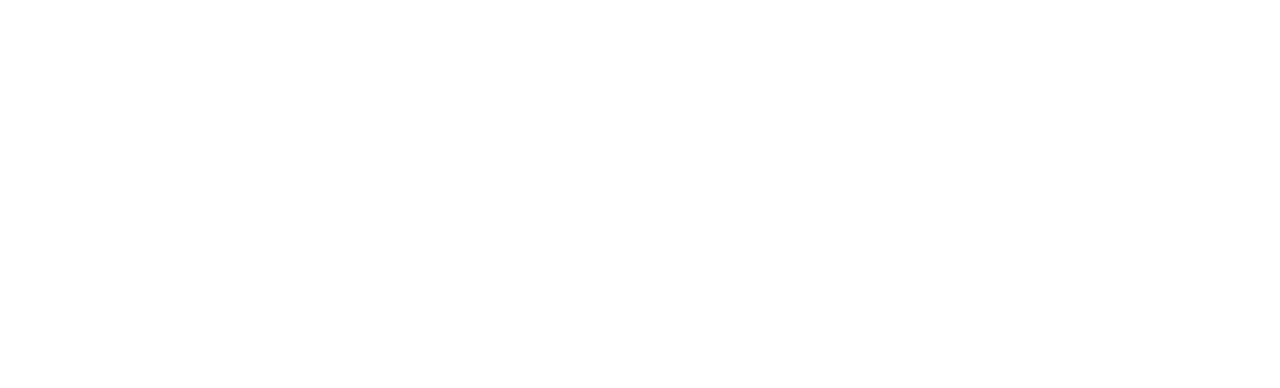
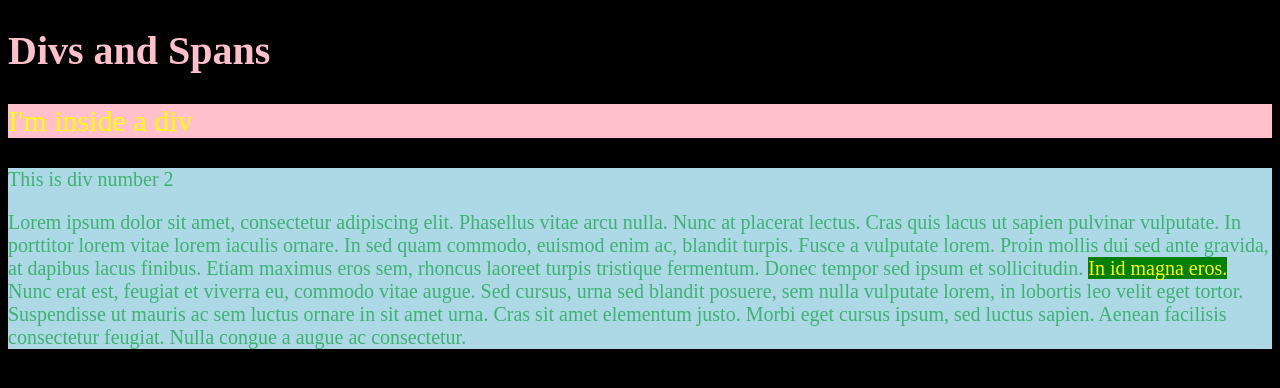
Before and after one commit to mmelgies/exercises, a plain HTML site: page firstPageOdin/fpo2.html in a window 1280 px wide. Drawn offline with Linux system fonts and the light colour scheme.

Commit message:
yt tutorial from odin foundation

```diff
--- a/firstPageOdin/fpo.css
+++ b/firstPageOdin/fpo.css
@@ -0,0 +1,45 @@
+body {
+    background-color: black;
+    color:white;
+    font-size: 20px;
+}
+
+p   {
+    color: rgb(60, 179, 113);
+}
+
+h1 {
+    color: pink
+}
+
+/*div {
+    background: pink;
+    width: 500px;
+    height: 500px;
+
+}*/
+
+span {
+    color: yellow;
+    /*font-size: 40px;
+    font-weight: bold;*/
+}
+
+.top-section {
+    background: pink;
+}
+
+.bottom-section {
+    background: lightblue;
+
+}
+
+.intro {
+    font-size: 30px;
+    color: yellow;
+}
+
+.highlight {
+    background: green;
+
+}
--- a/firstPageOdin/fpo.html
+++ b/firstPageOdin/fpo.html
@@ -4,13 +4,15 @@
     <head>
         <meta charset="utf-8">
         <title>First Odin Website</title>
+        <link rel="stylesheet" href="fpo.css">
     </head>
     <body>
+        <a href="fpo2.html">The second webstite</a>
         <p>The Odin</p>
         <p>the second line</p>
         <p><a href="https://www.google.com/">Lorem ipsum dolor sit amet,
             consectetur adipiscing elit. </a>
-            Etiam vestibulum <a href="fpo2.html">nisi quis augue</a> viverra egestas.
+            Etiam vestibulum  viverra egestas.
             <strong>Maecenas vestibulum diam eget lectus sollicitudin,
             nec mollis lorem rhoncus.</strong> <em>Etiam luctus sollicitudin
             turpis sit amet porttitor.</em> Donec efficitur faucibus lacus,
--- a/firstPageOdin/fpo2.html
+++ b/firstPageOdin/fpo2.html
@@ -0,0 +1,23 @@
+<!DOCTYPE html>
+
+<html>
+    <head>
+        <meta charset="utf-8">
+        <title>Second Odin Website</title>
+        <link rel="stylesheet" href="fpo.css">
+    </head>
+    <body>
+        <h1>Divs and Spans</h1>
+        <div class="top-section">
+            <p class="intro">I'm inside a div</p>
+        </div>
+
+        <div class="bottom-section">
+            <p>This is div number 2</p>
+            <p> Lorem ipsum dolor sit amet, consectetur adipiscing elit. Phasellus vitae arcu nulla. Nunc at placerat lectus. Cras quis lacus ut sapien pulvinar vulputate. In porttitor lorem vitae lorem iaculis ornare. In sed quam commodo, euismod enim ac, blandit turpis. Fusce a vulputate lorem. Proin mollis dui sed ante gravida, at dapibus lacus finibus. Etiam maximus eros sem, rhoncus laoreet turpis tristique fermentum. Donec tempor sed ipsum et sollicitudin.
+
+                <span class="highlight">In id magna eros.</span> Nunc erat est, feugiat et viverra eu, commodo vitae augue. Sed cursus, urna sed blandit posuere, sem nulla vulputate lorem, in lobortis leo velit eget tortor. Suspendisse ut mauris ac sem luctus ornare in sit amet urna. Cras sit amet elementum justo. Morbi eget cursus ipsum, sed luctus sapien. Aenean facilisis consectetur feugiat. Nulla congue a augue ac consectetur. </p>
+        </div>
+
+    </body>
+</html>
```
